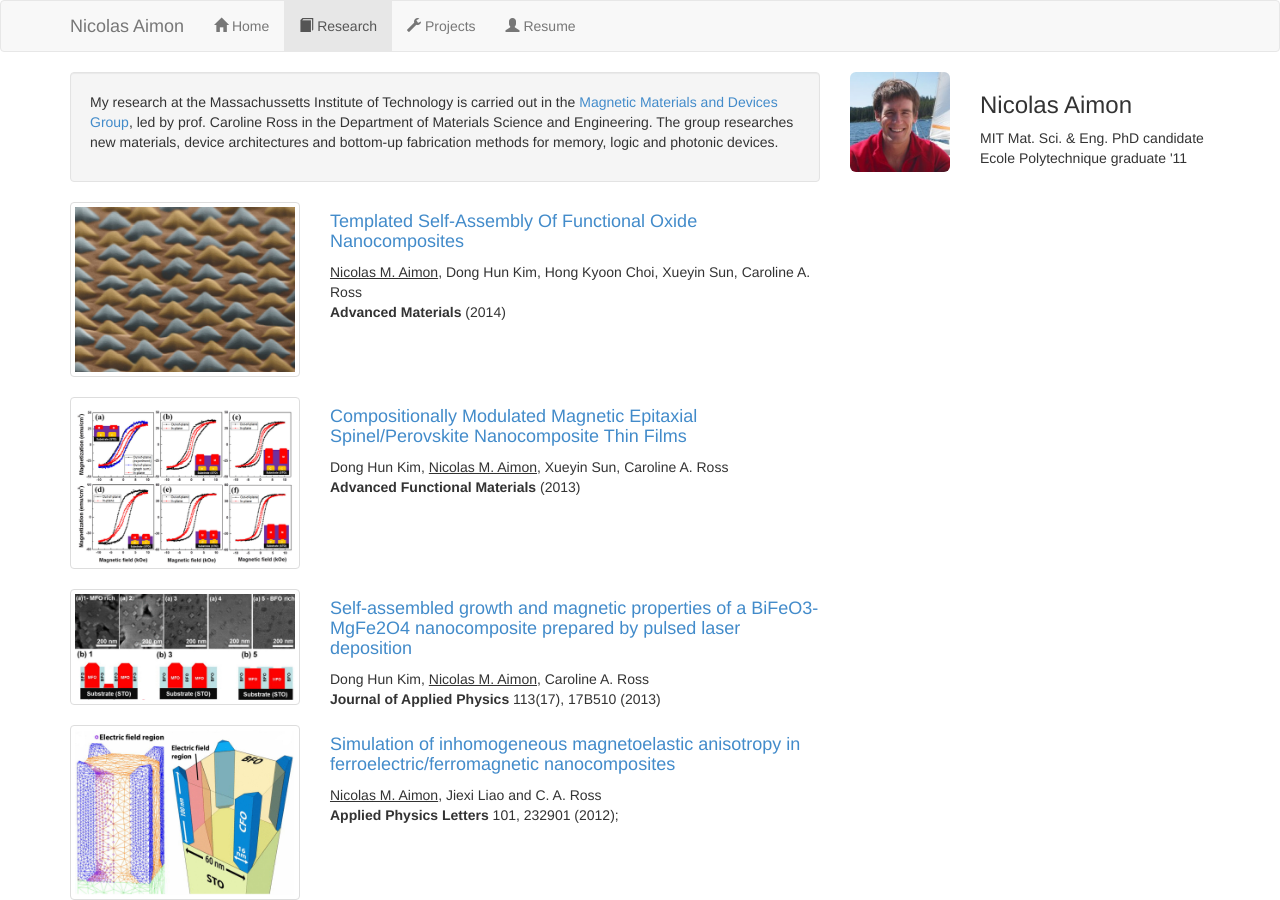
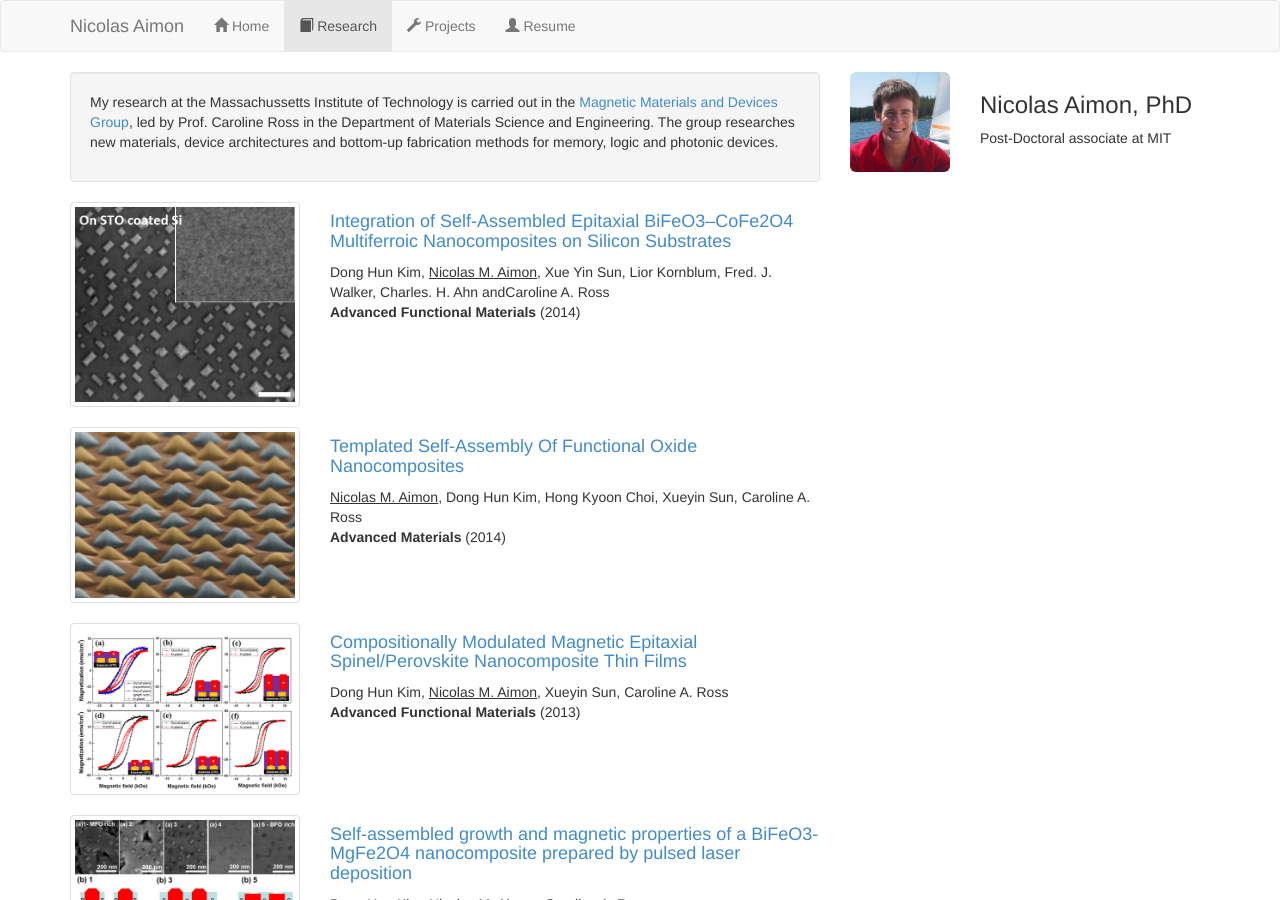
Before and after one commit to naimo/nicolas.github.com, a Jekyll site: the page built from research.html, in a window 1280 px wide and 900 px high. Built offline with Jekyll 4.4.1, drawn with Linux system fonts in a browser that asks for light colours; Markdown is read by kramdown in place of the engine named in the settings.

Commit message:
update research

```diff
--- a/_includes/about_snippet.html
+++ b/_includes/about_snippet.html
@@ -3,9 +3,8 @@
     	<img class="img-responsive img-rounded" src="{{site.url}}/assets/img/profile.jpg">
 	</div>
 	<div class="col-xs-9 col-md-8">
-	<h3>Nicolas Aimon</h3>
-	MIT Mat. Sci. & Eng. PhD candidate<br>
-	Ecole Polytechnique graduate '11</p>
+	<h3>Nicolas Aimon, PhD</h3>
+	Post-Doctoral associate at MIT</p>
 	</div>
 	<div class="col-xs-12">
 	<p>
--- a/research.html
+++ b/research.html
@@ -4,9 +4,20 @@ title : Nicolas Aimon
 menu: research
 ---
 <div class="well">
-<p>My research at the Massachussetts Institute of Technology is carried out in the <a href="http://caross.mit.edu/" target="_blank">Magnetic Materials and Devices Group</a>, led by prof. Caroline Ross in the Department of Materials Science and Engineering. The group researches new materials, device architectures and bottom-up fabrication methods for memory, logic and photonic devices.</p>
+<p>My research at the Massachussetts Institute of Technology is carried out in the <a href="http://caross.mit.edu/" target="_blank">Magnetic Materials and Devices Group</a>, led by Prof. Caroline Ross in the Department of Materials Science and Engineering. The group researches new materials, device architectures and bottom-up fabrication methods for memory, logic and photonic devices.</p>
 
 <p></p>
+</div>
+
+<div class="row">
+<div class="col-xs-6 col-md-4">
+<div class="thumbnail"><img src="{{ site.url }}/assets/img/research/integration.jpg" class="img-responsive">
+</div></div>
+<div class="col-xs-12 col-md-8">
+<a href="http://onlinelibrary.wiley.com/doi/10.1002/adfm.201401458/full" target="_blank"><h4>Integration of Self-Assembled Epitaxial BiFeO3–CoFe2O4 Multiferroic Nanocomposites on Silicon Substrates</h4></a>
+Dong Hun Kim, <u>Nicolas M. Aimon</u>, Xue Yin Sun, Lior Kornblum, Fred. J. Walker, Charles. H. Ahn andCaroline A. Ross<br>
+<strong>Advanced Functional Materials</strong> (2014)
+</div>
 </div>
 
 <div class="row">
```
Also changed, not shown: assets/img/research/integration.jpg (added).
